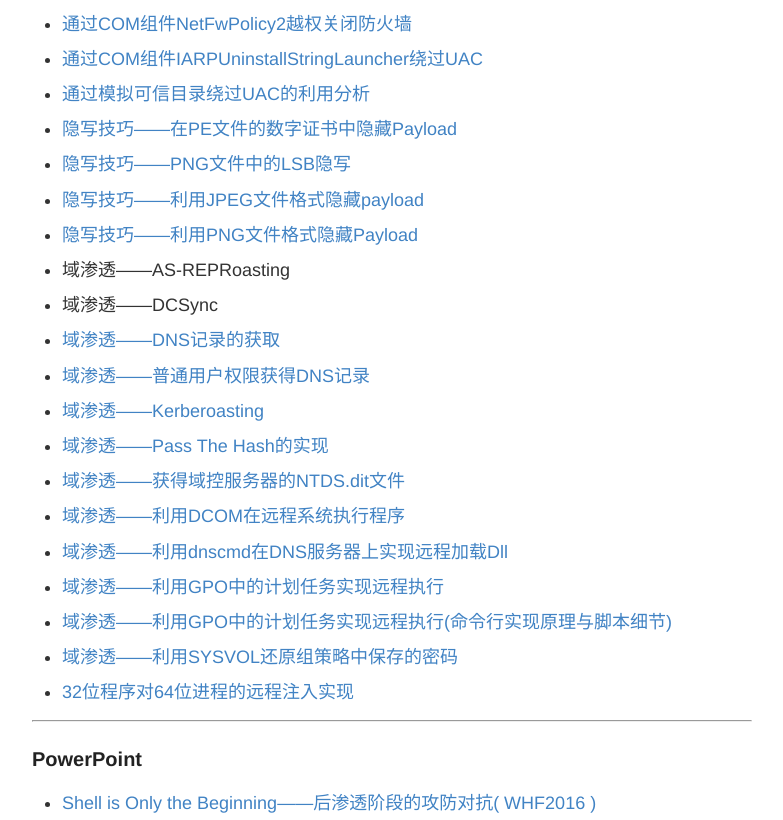
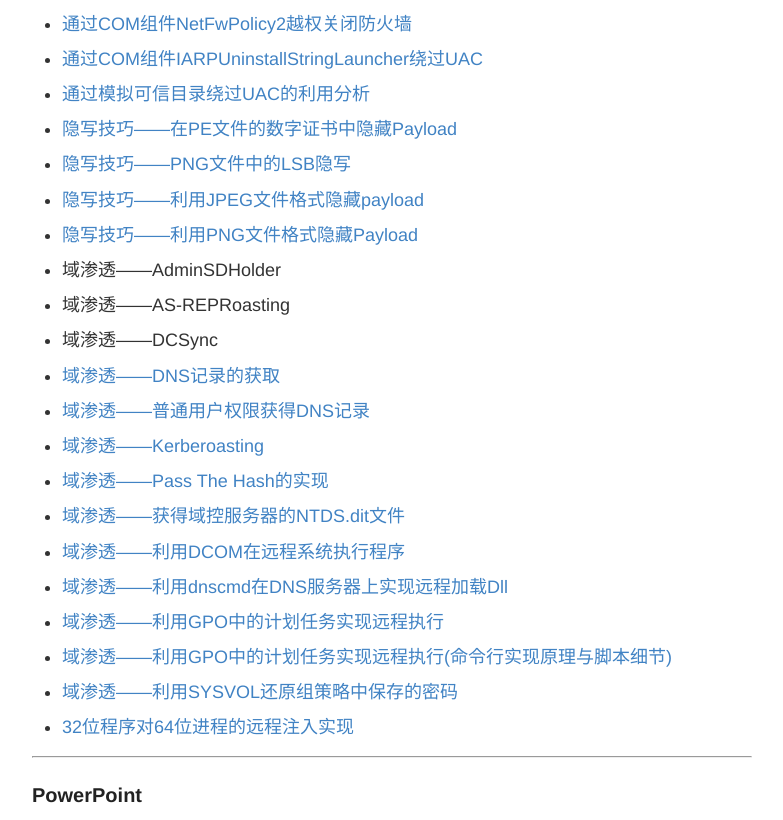
Before and after one commit to 3gstudent/backup-3gstudent.github.io, a Jekyll site: the page built from about.md, in a window 1280 px wide and 900 px high, scrolled down 7537 px, cut to the strip 0-820 px from the top of the window. Shown: the whole strip, without its empty margins (248-1031 px from the left). Built offline with Jekyll 4.4.1, drawn with Linux system fonts in a browser that asks for light colours.

Commit message:
Update about.md

```diff
--- a/about.md
+++ b/about.md
@@ -566,6 +566,9 @@ Github:   [3gstudent](https://github.com/3gstudent)
  [隐写技巧——利用PNG文件格式隐藏Payload](https://3gstudent.github.io/3gstudent.github.io/%E9%9A%90%E5%86%99%E6%8A%80%E5%B7%A7-%E5%88%A9%E7%94%A8PNG%E6%96%87%E4%BB%B6%E6%A0%BC%E5%BC%8F%E9%9A%90%E8%97%8FPayload/)
 
 -
+ 域渗透——AdminSDHolder
+
+-
  域渗透——AS-REPRoasting
 
 -
```
